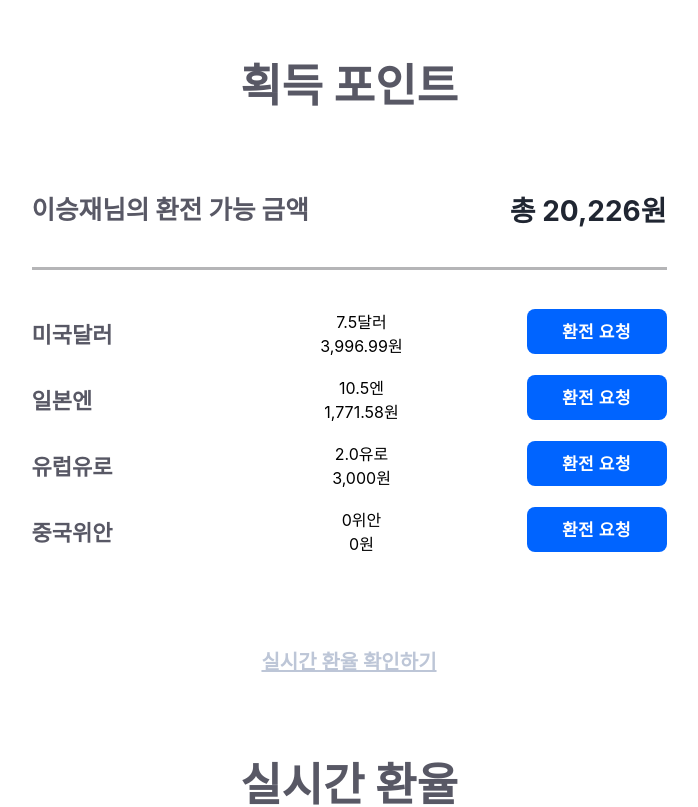
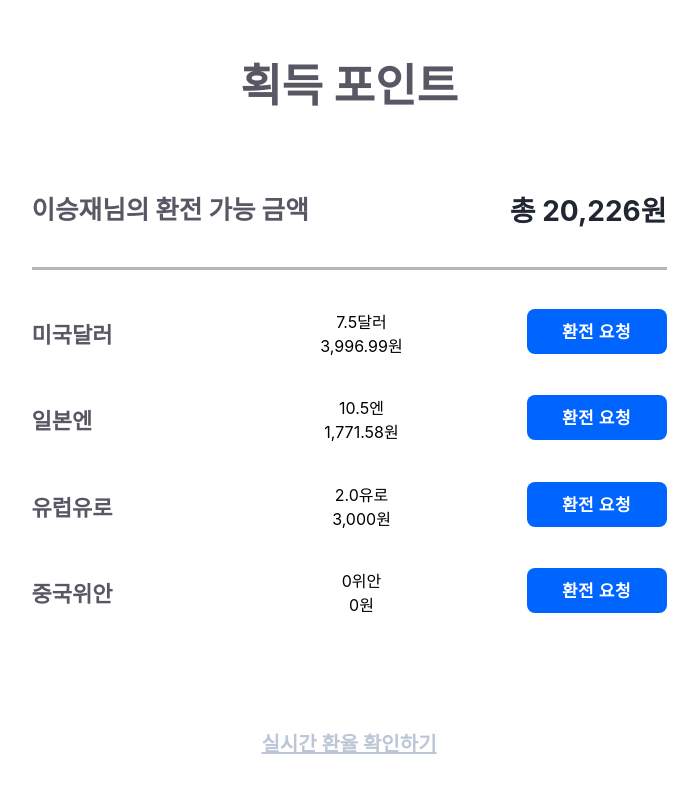
Before and after one commit to 22-bottle/ssafy_specific_pjt, a React (Create React App) app in the folder front/: page /childwallet/point in a window 1280 px wide. Shown: the top 807 px of the page, without its empty margins (291-989 px from the left). Built offline with nearby package versions, Linux system fonts and the light colour scheme.

Commit message:
desing: 마진 css

```diff
--- a/front/src/components/childwallet/mypoint.module.css
+++ b/front/src/components/childwallet/mypoint.module.css
@@ -85,7 +85,7 @@
   display: grid;
   grid-template-columns: 1fr 1fr;
   gap: 15px;
-  margin-bottom: clamp(14px, 1.4vw, 18px);
+  margin-bottom: clamp(14px, 3vw, 50px);
 }
 
 .button {
```
